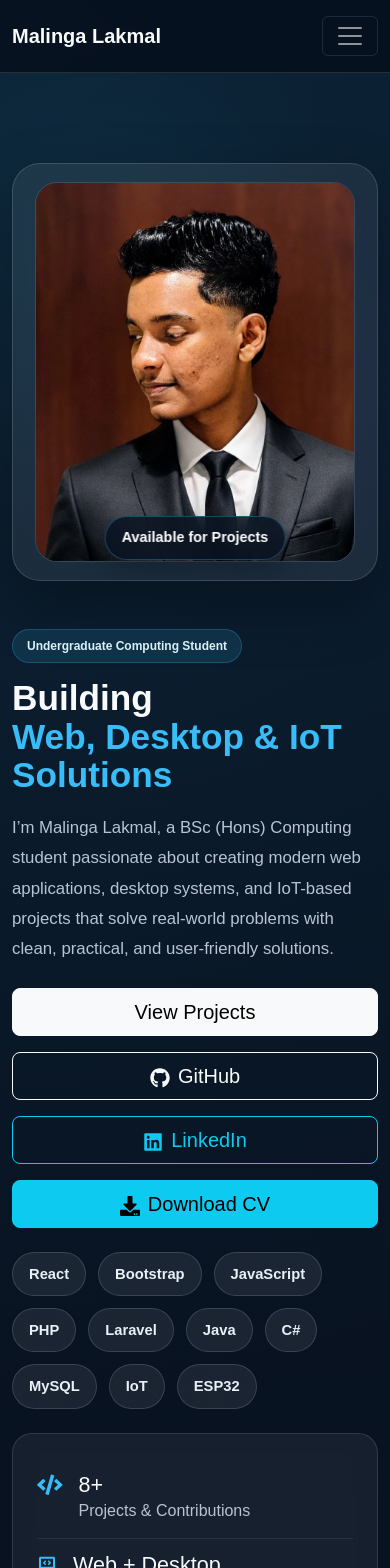
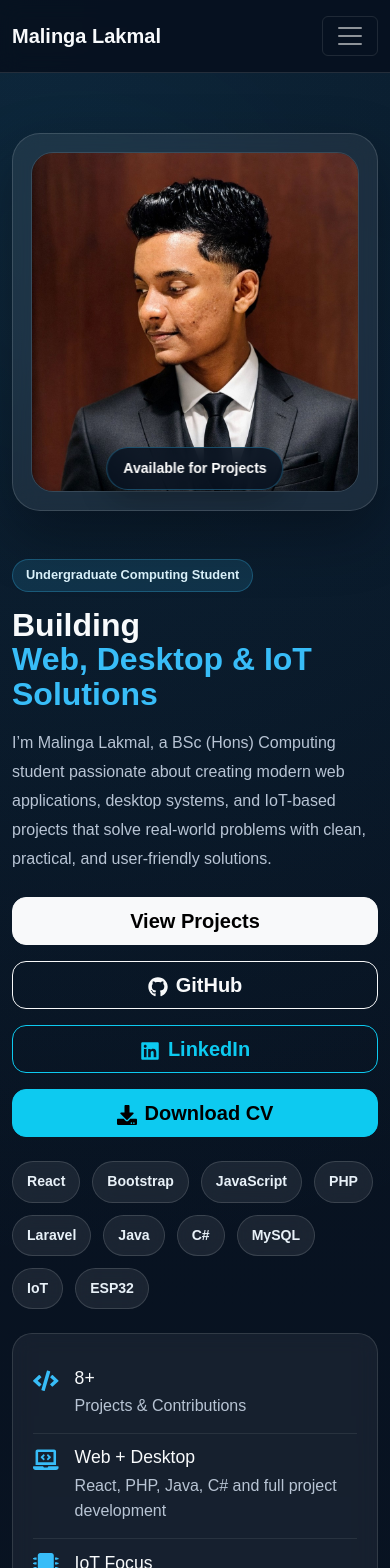
Before and after one commit to Malinga203/portfolio-website, a React (Vite) app in the folder my-portfolio/: page / in a window 390 px wide. Shown: the top 1568 px of the page. Built offline with nearby package versions, Linux system fonts and the light colour scheme.

Commit message:
Fix homepage layout, typography, overflow, and responsive styling

```diff
--- a/my-portfolio/src/index.css
+++ b/my-portfolio/src/index.css
@@ -1,10 +1,12 @@
 :root {
   --bg: #07111f;
+  --bg-soft: #0b1727;
   --card: rgba(255, 255, 255, 0.06);
   --border: rgba(255, 255, 255, 0.12);
   --text: #f8fafc;
   --muted: #b8c4d4;
   --primary: #38bdf8;
+  --primary-soft: rgba(56, 189, 248, 0.14);
 }
 
 * {
@@ -19,13 +21,23 @@ body {
   margin: 0;
   font-family: Arial, sans-serif;
   background:
-    radial-gradient(circle at top left, rgba(56, 189, 248, 0.12), transparent 25%),
+    radial-gradient(circle at top left, rgba(56, 189, 248, 0.12), transparent 24%),
     linear-gradient(180deg, #07111f 0%, #0b1727 100%);
   color: var(--text);
+  overflow-x: hidden;
+}
+
+#root {
+  overflow-x: hidden;
 }
 
 a {
   text-decoration: none;
+}
+
+img {
+  max-width: 100%;
+  display: block;
 }
 
 .app-shell {
@@ -38,18 +50,24 @@ a {
   flex: 1;
 }
 
+/* Navbar */
 .custom-navbar {
   background: rgba(7, 17, 31, 0.92);
   border-bottom: 1px solid var(--border);
   backdrop-filter: blur(10px);
+  position: sticky;
+  top: 0;
+  z-index: 1000;
 }
 
 .brand-text {
   color: var(--text) !important;
+  font-weight: 700;
 }
 
 .navbar .nav-link {
   color: #d9e2ec !important;
+  transition: 0.25s ease;
 }
 
 .navbar .nav-link:hover,
@@ -57,16 +75,22 @@ a {
   color: var(--primary) !important;
 }
 
+/* Hero */
 .hero-section {
   position: relative;
-  padding: 90px 0 70px;
+  padding: 80px 0 60px;
   overflow: hidden;
+}
+
+.hero-section .container {
+  position: relative;
+  z-index: 2;
 }
 
 .hero-bg-orb {
   position: absolute;
   border-radius: 50%;
-  filter: blur(90px);
+  filter: blur(100px);
   z-index: 0;
   pointer-events: none;
 }
@@ -75,48 +99,71 @@ a {
   width: 320px;
   height: 320px;
   top: 40px;
-  left: -60px;
-  background: rgba(56, 189, 248, 0.28);
+  left: -80px;
+  background: rgba(56, 189, 248, 0.24);
 }
 
 .hero-bg-orb-2 {
-  width: 280px;
-  height: 280px;
-  top: 180px;
-  right: -40px;
-  background: rgba(168, 85, 247, 0.22);
-}
-
-.hero-section .container {
-  position: relative;
-  z-index: 2;
+  width: 260px;
+  height: 260px;
+  top: 160px;
+  right: -60px;
+  background: rgba(59, 130, 246, 0.16);
 }
 
 .hero-badge {
-  background: rgba(56, 189, 248, 0.14) !important;
+  background: var(--primary-soft) !important;
   color: #dff6ff !important;
-  border: 1px solid rgba(56, 189, 248, 0.25);
-  padding: 10px 14px;
+  border: 1px solid rgba(56, 189, 248, 0.28);
+  padding: 10px 16px;
   border-radius: 999px;
+  font-size: 0.9rem;
 }
 
 .hero-title {
-  font-size: clamp(2.2rem, 5vw, 4rem);
-  line-height: 1.1;
+  font-size: clamp(2.2rem, 5vw, 4.2rem);
+  line-height: 1.08;
   font-weight: 800;
   margin-bottom: 18px;
+  max-width: 100%;
+  word-break: break-word;
 }
 
 .hero-text {
   color: var(--muted);
   font-size: 1.05rem;
   line-height: 1.8;
+  max-width: 780px;
+}
+
+.hero-actions {
+  align-items: stretch;
 }
 
 .hero-actions .btn {
   min-width: 170px;
+  border-radius: 14px;
+  font-weight: 600;
 }
 
+/* Typewriter fixed */
+.typewriter-text {
+  display: inline-block;
+  color: var(--primary);
+  white-space: normal;
+  word-break: break-word;
+  border-right: 3px solid var(--primary);
+  padding-right: 6px;
+  animation: blink 0.8s infinite;
+}
+
+@keyframes blink {
+  50% {
+    border-color: transparent;
+  }
+}
+
+/* Hero image */
 .hero-image-wrapper {
   position: sticky;
   top: 110px;
@@ -144,7 +191,7 @@ a {
   max-width: 380px;
   height: 470px;
   object-fit: cover;
-  display: block;
+  object-position: center top;
   margin: 0 auto;
   border-radius: 22px;
   border: 1px solid rgba(255, 255, 255, 0.12);
@@ -152,31 +199,40 @@ a {
 
 .hero-mini-badge {
   position: absolute;
-  bottom: 28px;
-  left: 28px;
-  background: rgba(7, 17, 31, 0.82);
+  bottom: 24px;
+  left: 24px;
+  background: rgba(7, 17, 31, 0.84);
   color: #ffffff;
-  border: 1px solid rgba(56, 189, 248, 0.3);
+  border: 1px solid rgba(56, 189, 248, 0.32);
   padding: 10px 16px;
   border-radius: 999px;
-  font-size: 0.9rem;
+  font-size: 0.88rem;
   font-weight: 600;
   backdrop-filter: blur(10px);
-  box-shadow: 0 10px 30px rgba(0, 0, 0, 0.25);
+  box-shadow: 0 10px 30px rgba(0, 0, 0, 0.24);
+}
+
+/* Glass cards */
+.hero-stats-card,
+.content-card,
+.project-card,
+.details-card,
+.contact-card,
+.service-card {
+  background: var(--card);
+  border: 1px solid var(--border);
+  border-radius: 20px;
+  backdrop-filter: blur(10px);
 }
 
 .hero-stats-card,
 .content-card,
-.project-card,
 .details-card,
 .contact-card {
-  background: var(--card);
-  border: 1px solid var(--border);
-  border-radius: 20px;
   padding: 24px;
-  backdrop-filter: blur(10px);
 }
 
+/* Stats */
 .stat-item {
   display: flex;
   gap: 16px;
@@ -191,72 +247,33 @@ a {
 .stat-item svg {
   font-size: 1.6rem;
   color: var(--primary);
+  flex-shrink: 0;
 }
 
 .stat-item h4 {
   margin: 0;
+  font-size: 1.1rem;
 }
 
 .stat-item p {
-  margin: 2px 0 0;
+  margin: 4px 0 0;
   color: var(--muted);
+  line-height: 1.6;
 }
 
+/* Section heading */
 .section-heading h2 {
   margin-bottom: 10px;
+  font-weight: 800;
 }
 
-.section-subtitle,
-.project-short,
-.content-card p,
-.details-card p,
-.details-card li,
-.contact-card p,
-.project-meta {
+.section-subtitle {
   color: var(--muted);
+  line-height: 1.7;
+  max-width: 760px;
 }
 
-.project-card {
-  height: 100%;
-}
-
-.project-card .card-body {
-  display: flex;
-  flex-direction: column;
-}
-
-.tag-badge {
-  background: rgba(255, 255, 255, 0.08) !important;
-  color: #e8f1f8 !important;
-  border: 1px solid rgba(255, 255, 255, 0.12);
-}
-
-.typewriter-text {
-  display: inline-block;
-  color: var(--primary);
-  border-right: 3px solid var(--primary);
-  white-space: nowrap;
-  overflow: hidden;
-  width: 0;
-  vertical-align: bottom;
-  animation: typing 3s steps(24, end) forwards, blink 0.8s infinite;
-}
-
-@keyframes typing {
-  from {
-    width: 0;
-  }
-  to {
-    width: 27ch;
-  }
-}
-
-@keyframes blink {
-  50% {
-    border-color: transparent;
-  }
-}
-
+/* Skill badges */
 .skill-badges-wrap {
   display: flex;
   flex-wrap: wrap;
@@ -282,15 +299,11 @@ a {
   background: rgba(56, 189, 248, 0.12);
 }
 
+/* Service cards */
 .service-card {
   height: 100%;
-  background: rgba(255, 255, 255, 0.06);
-  border: 1px solid rgba(255, 255, 255, 0.12);
-  border-radius: 20px;
   padding: 28px;
-  backdrop-filter: blur(10px);
-  transition: transform 0.25s ease, border-color 0.25s ease,
-    box-shadow 0.25s ease;
+  transition: transform 0.25s ease, border-color 0.25s ease, box-shadow 0.25s ease;
 }
 
 .service-card:hover {
@@ -323,6 +336,57 @@ a {
   margin-bottom: 0;
 }
 
+/* Project cards */
+.project-card {
+  height: 100%;
+  padding: 10px;
+  transition: transform 0.25s ease, border-color 0.25s ease;
+}
+
+.project-card:hover {
+  transform: translateY(-6px);
+  border-color: rgba(56, 189, 248, 0.28);
+}
+
+.project-card .card-body {
+  display: flex;
+  flex-direction: column;
+  height: 100%;
+  padding: 18px;
+}
+
+.project-card .card-title {
+  color: var(--text);
+  font-weight: 700;
+}
+
+.project-short,
+.content-card p,
+.details-card p,
+.details-card li,
+.contact-card p,
+.project-meta {
+  color: var(--muted);
+  line-height: 1.75;
+}
+
+.tag-badge {
+  background: rgba(255, 255, 255, 0.08) !important;
+  color: #e8f1f8 !important;
+  border: 1px solid rgba(255, 255, 255, 0.12);
+}
+
+/* Lists */
+.list-clean {
+  padding-left: 18px;
+  margin-bottom: 0;
+}
+
+.list-clean li {
+  margin-bottom: 10px;
+}
+
+/* Forms */
 .form-control,
 .form-control:focus {
   background: rgba(255, 255, 255, 0.05);
@@ -339,10 +403,15 @@ a {
   color: var(--text);
 }
 
+.contact-link-btn {
+  text-align: left !important;
+}
+
+/* Footer */
 .footer-section {
   border-top: 1px solid var(--border);
   padding: 28px 0;
-  background: rgba(7, 17, 31, 0.75);
+  background: rgba(7, 17, 31, 0.78);
 }
 
 .footer-sub {
@@ -350,19 +419,23 @@ a {
   margin-bottom: 0;
 }
 
-.list-clean {
-  padding-left: 18px;
-}
+/* Responsive */
+@media (max-width: 1199px) {
+  .hero-profile-image {
+    max-width: 340px;
+    height: 430px;
+  }
 
-.list-clean li {
-  margin-bottom: 10px;
-}
-
-.contact-link-btn {
-  text-align: left !important;
+  .hero-actions .btn {
+    min-width: 155px;
+  }
 }
 
 @media (max-width: 991px) {
+  .hero-section {
+    padding: 60px 0 50px;
+  }
+
   .hero-image-wrapper {
     position: static;
     top: auto;
@@ -382,14 +455,16 @@ a {
 
   .hero-bg-orb-1,
   .hero-bg-orb-2 {
-    opacity: 0.2 !important;
+    opacity: 0.18 !important;
+  }
+
+  .hero-title {
+    font-size: clamp(2rem, 8vw, 3.2rem);
   }
 
   .typewriter-text {
-    white-space: normal;
-    width: auto;
     border-right: none;
-    animation: none;
+    padding-right: 0;
   }
 
   .hero-actions .btn {
@@ -397,3 +472,36 @@ a {
     width: 100%;
   }
 }
+
+@media (max-width: 575px) {
+  .hero-badge {
+    font-size: 0.8rem;
+    padding: 9px 13px;
+  }
+
+  .hero-title {
+    font-size: 2rem;
+  }
+
+  .hero-text {
+    font-size: 1rem;
+  }
+
+  .hero-profile-image {
+    max-width: 100%;
+    height: 340px;
+  }
+
+  .hero-stats-card,
+  .content-card,
+  .details-card,
+  .contact-card,
+  .service-card {
+    padding: 20px;
+  }
+
+  .skill-badge {
+    font-size: 0.88rem;
+    padding: 9px 14px;
+  }
+}
```
